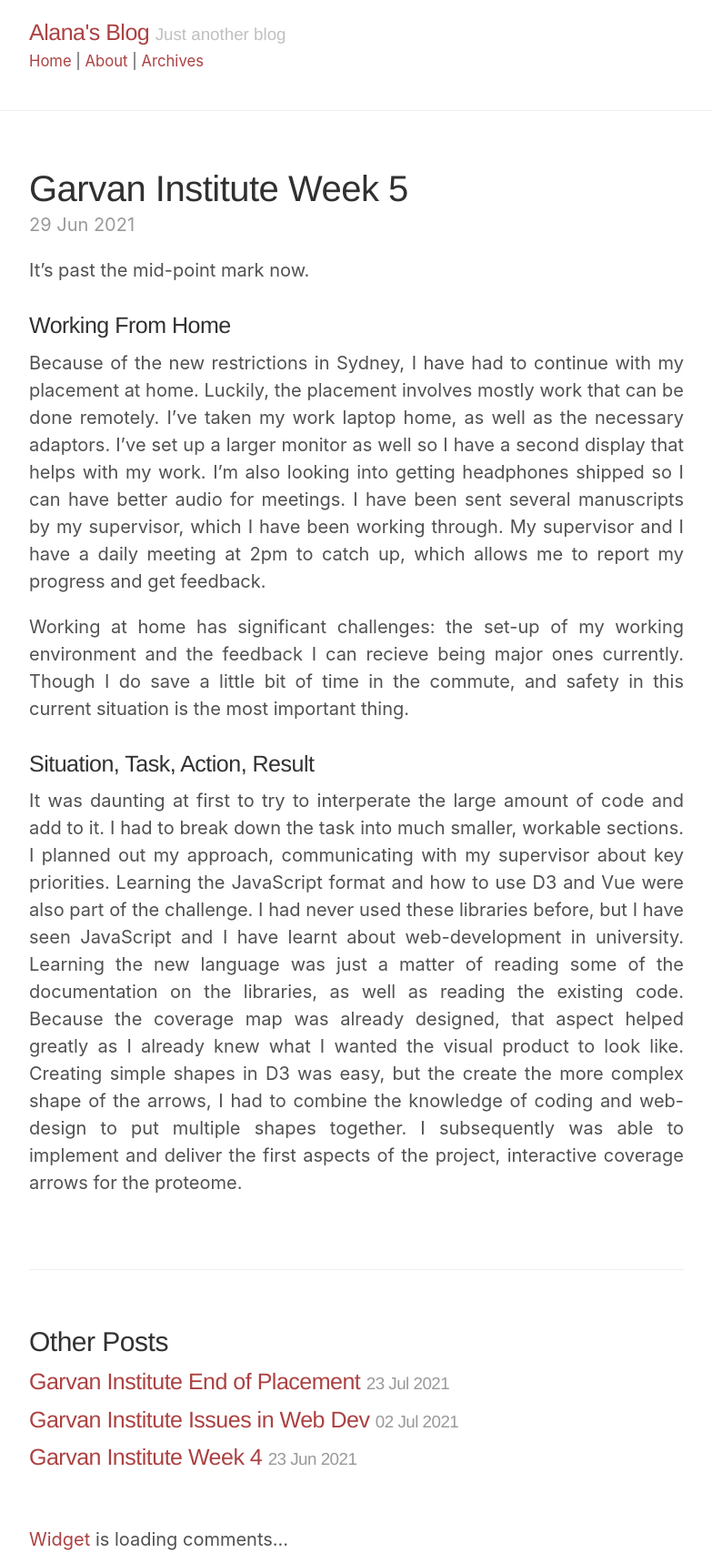
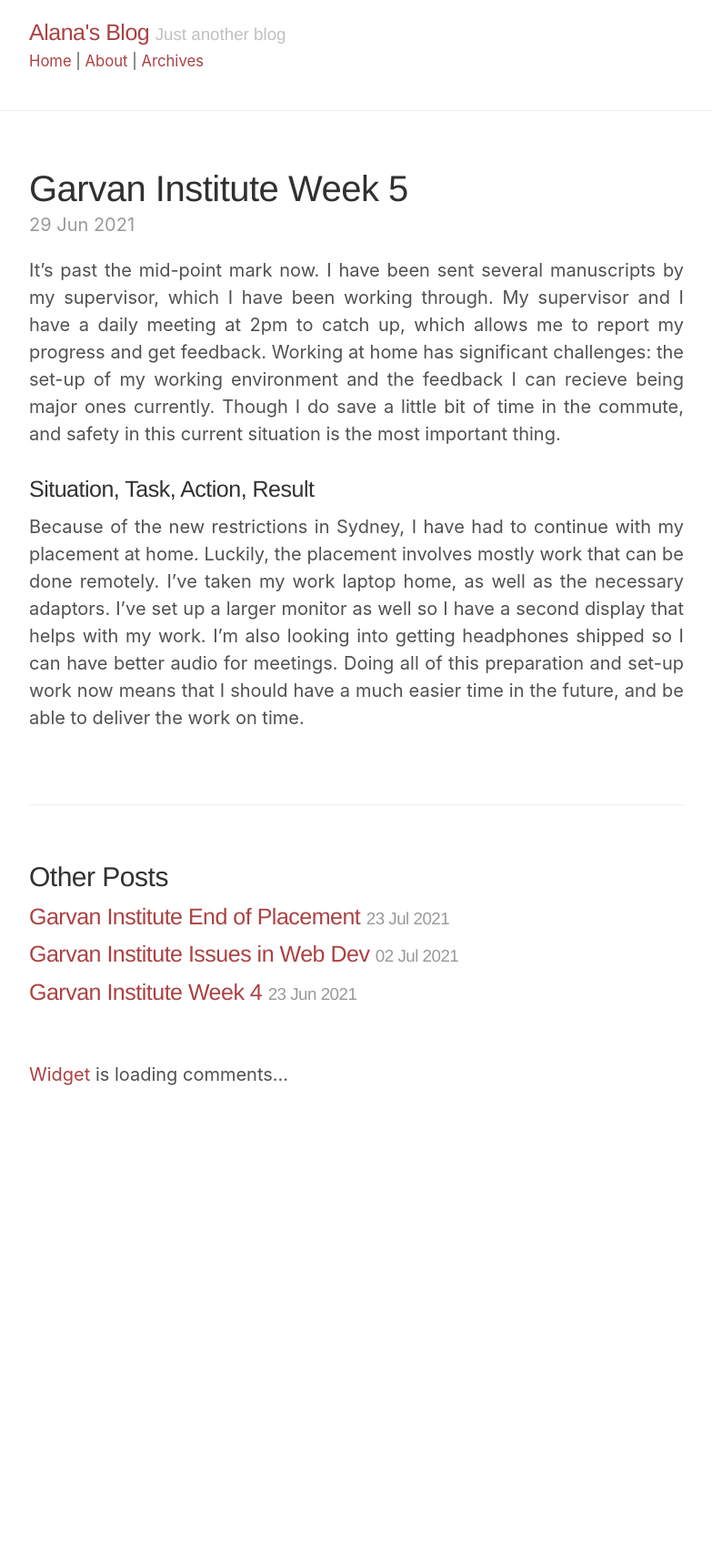
Before and after one commit to Key-Puncher/key-puncher.github.io, a Jekyll site: the page built from _posts/2021-06-29-garvan-institute-week-5.md, in a window 1280 px wide. Shown: the whole page at 91% size, without its empty margins (248-1031 px from the left). Built offline with Jekyll 4.4.1, drawn with Linux system fonts in a browser that asks for light colours; a style sheet for code colours, icons or effects is not loaded; after the commit the page ends 1196 px from its top, so only the background shows below that.

Commit message:
Update 2021-06-29-garvan-institute-week-5.md

```diff
--- a/_posts/2021-06-29-garvan-institute-week-5.md
+++ b/_posts/2021-06-29-garvan-institute-week-5.md
@@ -3,13 +3,7 @@ layout: post
 title: Garvan Institute Week 5
 ---
 
-It's past the mid-point mark now.
-
-### Working From Home
-Because of the new restrictions in Sydney, I have had to continue with my placement at home. Luckily, the placement involves mostly work that can be done remotely. I've taken my work laptop home, as well as the necessary adaptors. I've set up a larger monitor as well so I have a second display that helps with my work. I'm also looking into getting headphones shipped so I can have better audio for meetings. I have been sent several manuscripts by my supervisor, which I have been working through. My supervisor and I have a daily meeting at 2pm to catch up, which allows me to report my progress and get feedback.
-
-Working at home has significant challenges: the set-up of my working environment and the feedback I can recieve being major ones currently. Though I do save a little bit of time in the commute, and safety in this current situation is the most important thing.
+It's past the mid-point mark now. I have been sent several manuscripts by my supervisor, which I have been working through. My supervisor and I have a daily meeting at 2pm to catch up, which allows me to report my progress and get feedback. Working at home has significant challenges: the set-up of my working environment and the feedback I can recieve being major ones currently. Though I do save a little bit of time in the commute, and safety in this current situation is the most important thing.
 
 ### Situation, Task, Action, Result
-
-It was daunting at first to try to interperate the large amount of code and add to it. I had to break down the task into much smaller, workable sections. I planned out my approach, communicating with my supervisor about key priorities. Learning the JavaScript format and how to use D3 and Vue were also part of the challenge. I had never used these libraries before, but I have seen JavaScript and I have learnt about web-development in university. Learning the new language was just a matter of reading some of the documentation on the libraries, as well as reading the existing code. Because the coverage map was already designed, that aspect helped greatly as I already knew what I wanted the visual product to look like. Creating simple shapes in D3 was easy, but the create the more complex shape of the arrows, I had to combine the knowledge of coding and web-design to put multiple shapes together. I subsequently was able to implement and deliver the first aspects of the project, interactive coverage arrows for the proteome.
+Because of the new restrictions in Sydney, I have had to continue with my placement at home. Luckily, the placement involves mostly work that can be done remotely. I've taken my work laptop home, as well as the necessary adaptors. I've set up a larger monitor as well so I have a second display that helps with my work. I'm also looking into getting headphones shipped so I can have better audio for meetings. Doing all of this preparation and set-up work now means that I should have a much easier time in the future, and be able to deliver the work on time.
```
